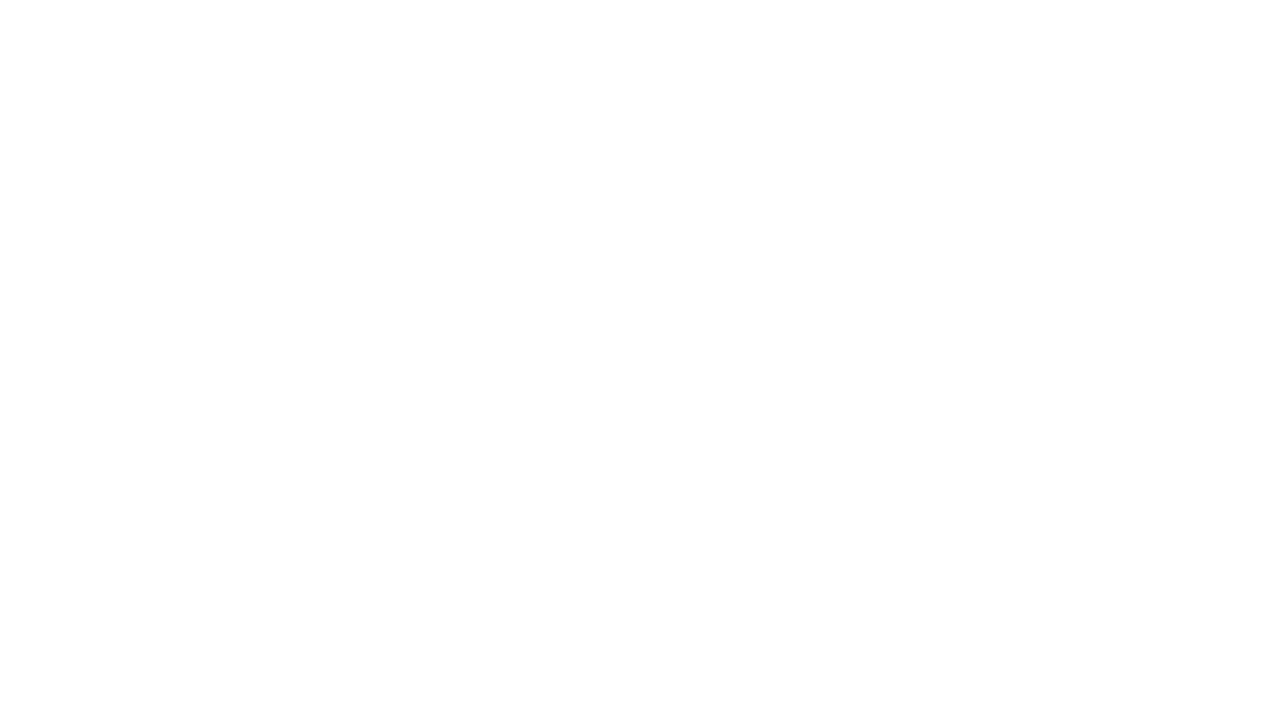
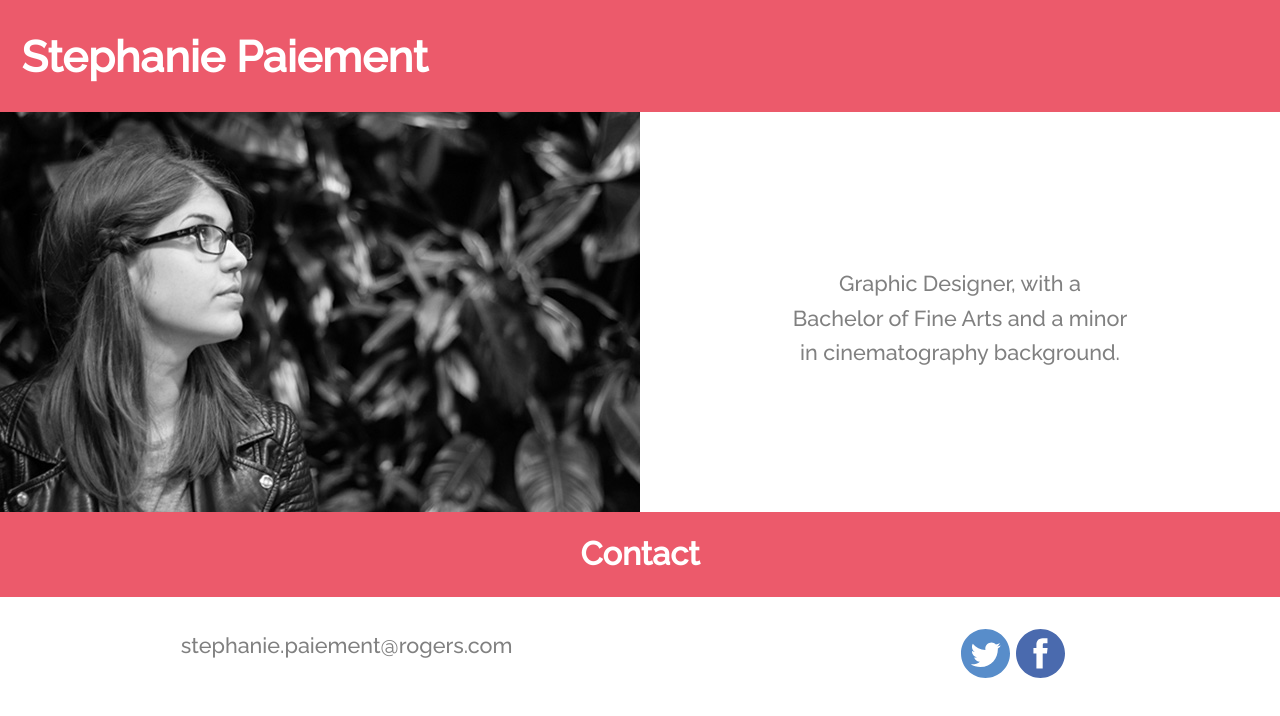
Before and after one commit to paiementstephanie/coming-soon, a plain HTML site: page index.html in a window 1280 px wide. Drawn offline with Linux system fonts and the light colour scheme.

Commit message:
added header and footer

```diff
--- a/index.html
+++ b/index.html
@@ -7,12 +7,40 @@
 		<link href="css/grid.css" rel="stylesheet">
 		<link href="css/typography.css" rel="stylesheet">
 		<link href="css/main.css" rel="stylesheet">
+		<link href='https://fonts.googleapis.com/css?family=Raleway:500,300' rel='stylesheet' type='text/css'>
+		<link rel="shortcut icon" href="img/favicon.ico"/>
 		<meta name="viewport" content="width=device-width, initial-scale=1">
 		<meta name="handheldfriendly" content="true">
 		<meta name="mobileoptimized" content="240">
 </head>
+
 <body>
 
+	<div class="business-card">
+
+		<header class="masthead">
+				<h1>Stephanie Paiement</h1>
+		</header>
+
+		<div class="billboard-wrap">
+			<img class="portrait" src="img/portrait-1.jpg" alt="A picture of Stephanie">
+
+			<div class="billboard">
+					<p class="intro-p">Graphic Designer, with a <br>Bachelor of Fine Arts and a minor <br>in cinematography background.</p>
+			</div>
+		</div>
+
+
+		<footer>
+			<h2 class="contact">Contact</h2>
+				<p class="email"><a href="mailto:stephanie.paiement@rogers.com">stephanie.paiement@rogers.com</a></p>
+				<div class="icons">
+					<a  href="https://twitter.com/stephpaiement"><img class="twitter" src="img/twitter-icon.svg" alt="Twitter Icon"></a>
+					<a  href="https://www.facebook.com/stephaniepdesign"><img class="facebook" src="img/facebook-icon.svg" alt="Facebook Icon"></a>
+				</div>
+		</footer>
+
+	</div>
 
 </body>
 </html>
```
